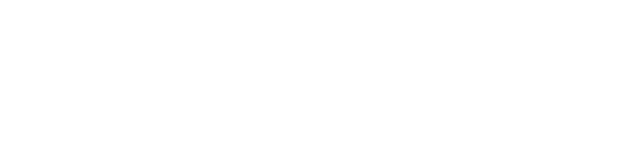
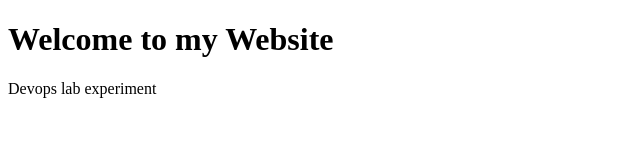
Before and after one commit to Mala106/DevopsLab, a plain HTML site: page docs/index.html in a window 1280 px wide. Shown: the whole page, without its empty margins (0-640 px from the left). Drawn offline with Linux system fonts and the light colour scheme.

Commit message:
Updated website

```diff
--- a/docs/index.html
+++ b/docs/index.html
@@ -2,9 +2,10 @@
 <html lang="en">
 <head>
     <meta charset="UTF-8">
-    <title>Title</title>
+    <title>My Website</title>
 </head>
 <body>
-
+<h1>Welcome to my Website</h1>
+<p>Devops lab experiment</p>
 </body>
 </html>
```
Also changed, not shown: 2 other files.
